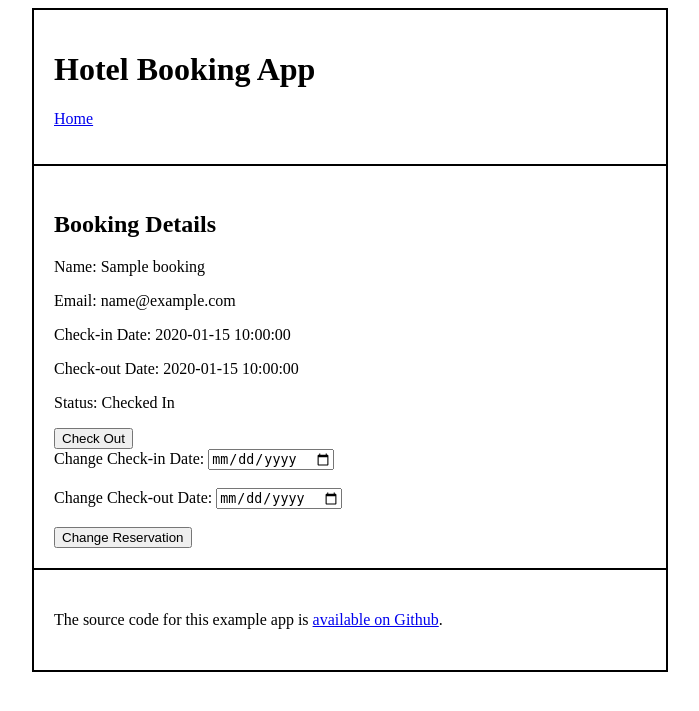
After one commit to dbdesign-students-spring2024/7-web-app-mariannan17, a Flask app: template templates/booking_details.html in a window 1280 px wide. The commit adds this page. Shown: the top 711 px of the page, without its empty margins (290-989 px from the left). Run offline with Flask 2, Linux system fonts and the light colour scheme; the template is opened without the code that fills it: most values are stand-ins (such as "Sample title", 1, 10 or a date in 2020).

Commit message:
changes to app.py

```diff
--- a/app.py
+++ b/app.py
@@ -7,198 +7,77 @@ import datetime
 
 from flask import Flask, render_template, request, redirect, url_for, make_response
 
-# import logging
-import sentry_sdk
-from sentry_sdk.integrations.flask import (
-    FlaskIntegration,
-)  # delete this if not using sentry.io
-
-# from markupsafe import escape
 import pymongo
 from pymongo.errors import ConnectionFailure
 from bson.objectid import ObjectId
 from dotenv import load_dotenv
 
-# load credentials and configuration options from .env file
-# if you do not yet have a file named .env, make one based on the template in env.example
-load_dotenv(override=True)  # take environment variables from .env.
+load_dotenv(override=True)
 
-# initialize Sentry for help debugging... this requires an account on sentrio.io
-# you will need to set the SENTRY_DSN environment variable to the value provided by Sentry
-# delete this if not using sentry.io
-sentry_sdk.init(
-    dsn=os.getenv("SENTRY_DSN"),
-    # enable_tracing=True,
-    # Set traces_sample_rate to 1.0 to capture 100% of transactions for performance monitoring.
-    traces_sample_rate=1.0,
-    # Set profiles_sample_rate to 1.0 to profile 100% of sampled transactions.
-    # We recommend adjusting this value in production.
-    profiles_sample_rate=1.0,
-    integrations=[FlaskIntegration()],
-    traces_sample_rate=1.0,
-    send_default_pii=True,
-)
-
-# instantiate the app using sentry for debugging
 app = Flask(__name__)
 
-# # turn on debugging if in development mode
-# app.debug = True if os.getenv("FLASK_ENV", "development") == "development" else False
-
-# try to connect to the database, and quit if it doesn't work
 try:
     cxn = pymongo.MongoClient(os.getenv("MONGO_URI"))
-    db = cxn[os.getenv("MONGO_DBNAME")]  # store a reference to the selected database
+    db = cxn[os.getenv("MONGO_DBNAME")]
 
-    # verify the connection works by pinging the database
-    cxn.admin.command("ping")  # The ping command is cheap and does not require auth.
-    print(" * Connected to MongoDB!")  # if we get here, the connection worked!
+    cxn.admin.command("ping")
+    print(" * Connected to MongoDB!")
 except ConnectionFailure as e:
-    # catch any database errors
-    # the ping command failed, so the connection is not available.
-    print(" * MongoDB connection error:", e)  # debug
-    sentry_sdk.capture_exception(e)  # send the error to sentry.io. delete if not using
-    sys.exit(1)  # this is a catastrophic error, so no reason to continue to live
-
-
-# set up the routes
-
+    print(" * MongoDB connection error:", e)
+    sys.exit(1)
 
 @app.route("/")
 def home():
-    """
-    Route for the home page.
-    Simply returns to the browser the content of the index.html file located in the templates folder.
-    """
-    return render_template("index.html")
+    hotels = db.hotels.find()
+    return render_template("index.html", hotels=hotels)
 
+@app.route("/book/<hotel_id>")
+def book(hotel_id):
+    hotel = db.hotels.find_one({"_id": ObjectId(hotel_id)})
+    return render_template("book.html", hotel=hotel)
 
-@app.route("/read")
-def read():
-    """
-    Route for GET requests to the read page.
-    Displays some information for the user with links to other pages.
-    """
-    docs = db.exampleapp.find({}).sort(
-        "created_at", -1
-    )  # sort in descending order of created_at timestamp
-    return render_template("read.html", docs=docs)  # render the read template
+@app.route("/check_in/<hotel_id>", methods=["POST"])
+def check_in(hotel_id):
+    name = request.form["name"]
+    email = request.form["email"]
+    check_in_date = datetime.datetime.strptime(request.form["check_in_date"], "%Y-%m-%d")
+    check_out_date = datetime.datetime.strptime(request.form["check_out_date"], "%Y-%m-%d")
 
-
-@app.route("/create")
-def create():
-    """
-    Route for GET requests to the create page.
-    Displays a form users can fill out to create a new document.
-    """
-    return render_template("create.html")  # render the create template
-
-
-@app.route("/create", methods=["POST"])
-def create_post():
-    """
-    Route for POST requests to the create page.
-    Accepts the form submission data for a new document and saves the document to the database.
-    """
-    name = request.form["fname"]
-    message = request.form["fmessage"]
-
-    # create a new document with the data the user entered
-    doc = {"name": name, "message": message, "created_at": datetime.datetime.utcnow()}
-    db.exampleapp.insert_one(doc)  # insert a new document
-
-    return redirect(
-        url_for("read")
-    )  # tell the browser to make a request for the /read route
-
-
-@app.route("/edit/<mongoid>")
-def edit(mongoid):
-    """
-    Route for GET requests to the edit page.
-    Displays a form users can fill out to edit an existing record.
-
-    Parameters:
-    mongoid (str): The MongoDB ObjectId of the record to be edited.
-    """
-    doc = db.exampleapp.find_one({"_id": ObjectId(mongoid)})
-    return render_template(
-        "edit.html", mongoid=mongoid, doc=doc
-    )  # render the edit template
-
-
-@app.route("/edit/<mongoid>", methods=["POST"])
-def edit_post(mongoid):
-    """
-    Route for POST requests to the edit page.
-    Accepts the form submission data for the specified document and updates the document in the database.
-
-    Parameters:
-    mongoid (str): The MongoDB ObjectId of the record to be edited.
-    """
-    name = request.form["fname"]
-    message = request.form["fmessage"]
-
-    doc = {
-        # "_id": ObjectId(mongoid),
+    booking_data = {
         "name": name,
-        "message": message,
-        "created_at": datetime.datetime.utcnow(),
+        "email": email,
+        "check_in_date": check_in_date,
+        "check_out_date": check_out_date,
+        "hotel_id": ObjectId(hotel_id),
+        "status": "checked_in"
     }
 
-    db.exampleapp.update_one(
-        {"_id": ObjectId(mongoid)}, {"$set": doc}  # match criteria
-    )
+    db.bookings.insert_one(booking_data)
 
-    return redirect(
-        url_for("read")
-    )  # tell the browser to make a request for the /read route
+    return redirect(url_for("booking_details", hotel_id=hotel_id))
 
+@app.route("/check_out/<booking_id>")
+def check_out(booking_id):
+    db.bookings.update_one({"_id": ObjectId(booking_id)}, {"$set": {"status": "checked_out"}})
+    return redirect(url_for("booking_details", booking_id=booking_id))
 
-@app.route("/delete/<mongoid>")
-def delete(mongoid):
-    """
-    Route for GET requests to the delete page.
-    Deletes the specified record from the database, and then redirects the browser to the read page.
+@app.route("/change_reservation/<booking_id>", methods=["POST"])
+def change_reservation(booking_id):
+    check_in_date = datetime.datetime.strptime(request.form["check_in_date"], "%Y-%m-%d")
+    check_out_date = datetime.datetime.strptime(request.form["check_out_date"], "%Y-%m-%d")
 
-    Parameters:
-    mongoid (str): The MongoDB ObjectId of the record to be deleted.
-    """
-    db.exampleapp.delete_one({"_id": ObjectId(mongoid)})
-    return redirect(
-        url_for("read")
-    )  # tell the web browser to make a request for the /read route.
+    db.bookings.update_one({"_id": ObjectId(booking_id)}, {"$set": {"check_in_date": check_in_date, "check_out_date": check_out_date}})
+    return redirect(url_for("booking_details", booking_id=booking_id))
 
+@app.route("/booking_details/<booking_id>")
+def booking_details(booking_id):
+    booking = db.bookings.find_one({"_id": ObjectId(booking_id)})
+    return render_template("booking_details.html", booking=booking)
 
-@app.route("/webhook", methods=["POST"])
-def webhook():
-    """
-    GitHub can be configured such that each time a push is made to a repository, GitHub will make a request to a particular web URL... this is called a webhook.
-    This function is set up such that if the /webhook route is requested, Python will execute a git pull command from the command line to update this app's codebase.
-    You will need to configure your own repository to have a webhook that requests this route in GitHub's settings.
-    Note that this webhook does do any verification that the request is coming from GitHub... this should be added in a production environment.
-    """
-    # run a git pull command
-    process = subprocess.Popen(["git", "pull"], stdout=subprocess.PIPE)
-    pull_output = process.communicate()[0]
-    # pull_output = str(pull_output).strip() # remove whitespace
-    process = subprocess.Popen(["chmod", "a+x", "flask.cgi"], stdout=subprocess.PIPE)
-    chmod_output = process.communicate()[0]
-    # send a success response
-    response = make_response(f"output: {pull_output}", 200)
-    response.mimetype = "text/plain"
-    return response
+@app.route("/cancel_booking/<booking_id>")
+def cancel_booking(booking_id):
+    db.bookings.delete_one({"_id": ObjectId(booking_id)})
+    return redirect(url_for("home"))
 
-
-@app.errorhandler(Exception)
-def handle_error(e):
-    """
-    Output any errors - good for debugging.
-    """
-    return render_template("error.html", error=e)  # render the edit template
-
-
-# run the app
 if __name__ == "__main__":
-    # logging.basicConfig(filename="./flask_error.log", level=logging.DEBUG)
-    app.run(load_dotenv=True)
+    app.run(debug=True)
--- a/templates/base.html
+++ b/templates/base.html
@@ -1,29 +1,22 @@
 <!DOCTYPE html>
 <html>
   <head>
-    <title>Flask-MongoDB Example App</title>
-    <link
-      rel="stylesheet"
-      href="{{ url_for('static', filename='css/style.css') }}"
-    />
+    <title>Hotel Booking App</title>
+    <link rel="stylesheet" href="{{ url_for('static', filename='css/style.css') }}">
   </head>
   <body>
     <div class="container">
       <header>
-        <h1>Flask-MongoDB Example App</h1>
+        <h1>Hotel Booking App</h1>
         <p>
-          <a href="{{ url_for('home')}}">Home</a> |
-          <a href="{{ url_for('read')}}">All posts</a> |
-          <a href="{{ url_for('create')}}">Create a post</a>
+          <a href="{{ url_for('home') }}">Home</a>
         </p>
       </header>
-      <main>{% block container %} {% endblock %}</main>
+      <main>{% block container %}{% endblock %}</main>
       <footer>
         <p>
           The source code for this example app is
-          <a href="https://github.com/nyu-database-design/flask-mongodb-web-app"
-            >available on Github</a
-          >.
+          <a href="https://github.com/your-github-repo-url">available on Github</a>.
         </p>
       </footer>
     </div>
--- /dev/null
+++ b/templates/booking_details.html
@@ -0,0 +1,24 @@
+{% extends "base.html" %}
+
+{% block container %}
+  <h2>Booking Details</h2>
+  <p>Name: {{ booking.name }}</p>
+  <p>Email: {{ booking.email }}</p>
+  <p>Check-in Date: {{ booking.check_in_date }}</p>
+  <p>Check-out Date: {{ booking.check_out_date }}</p>
+  {% if booking.status == 'checked_in' %}
+    <p>Status: Checked In</p>
+    <form action="{{ url_for('check_out', booking_id=booking._id) }}" method="POST">
+      <button type="submit">Check Out</button>
+    </form>
+  {% else %}
+    <p>Status: Checked Out</p>
+  {% endif %}
+  <form action="{{ url_for('change_reservation', booking_id=booking._id) }}" method="POST">
+    <label for="check_in_date">Change Check-in Date:</label>
+    <input type="date" id="check_in_date" name="check_in_date" required><br><br>
+    <label for="check_out_date">Change Check-out Date:</label>
+    <input type="date" id="check_out_date" name="check_out_date" required><br><br>
+    <button type="submit">Change Reservation</button>
+  </form>
+{% endblock %}
```
Also changed, not shown: templates/book.html (added, +16 -0 lines), templates/create.html (deleted, +0 -15 lines), templates/edit.html (deleted, +0 -18 lines), templates/error.html (deleted, +0 -7 lines), templates/index.html (+7 -8 lines), templates/read.html (deleted, +0 -23 lines).
